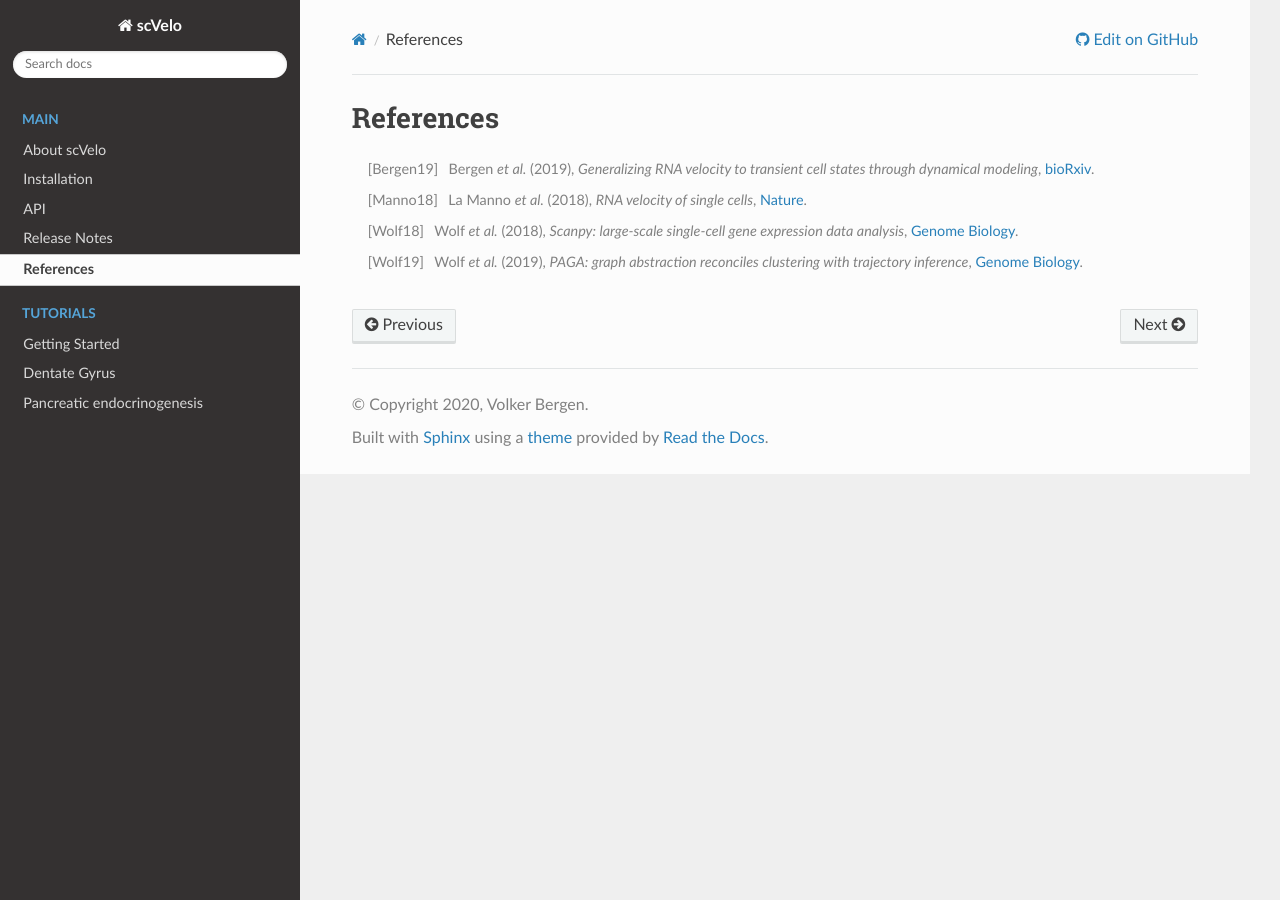
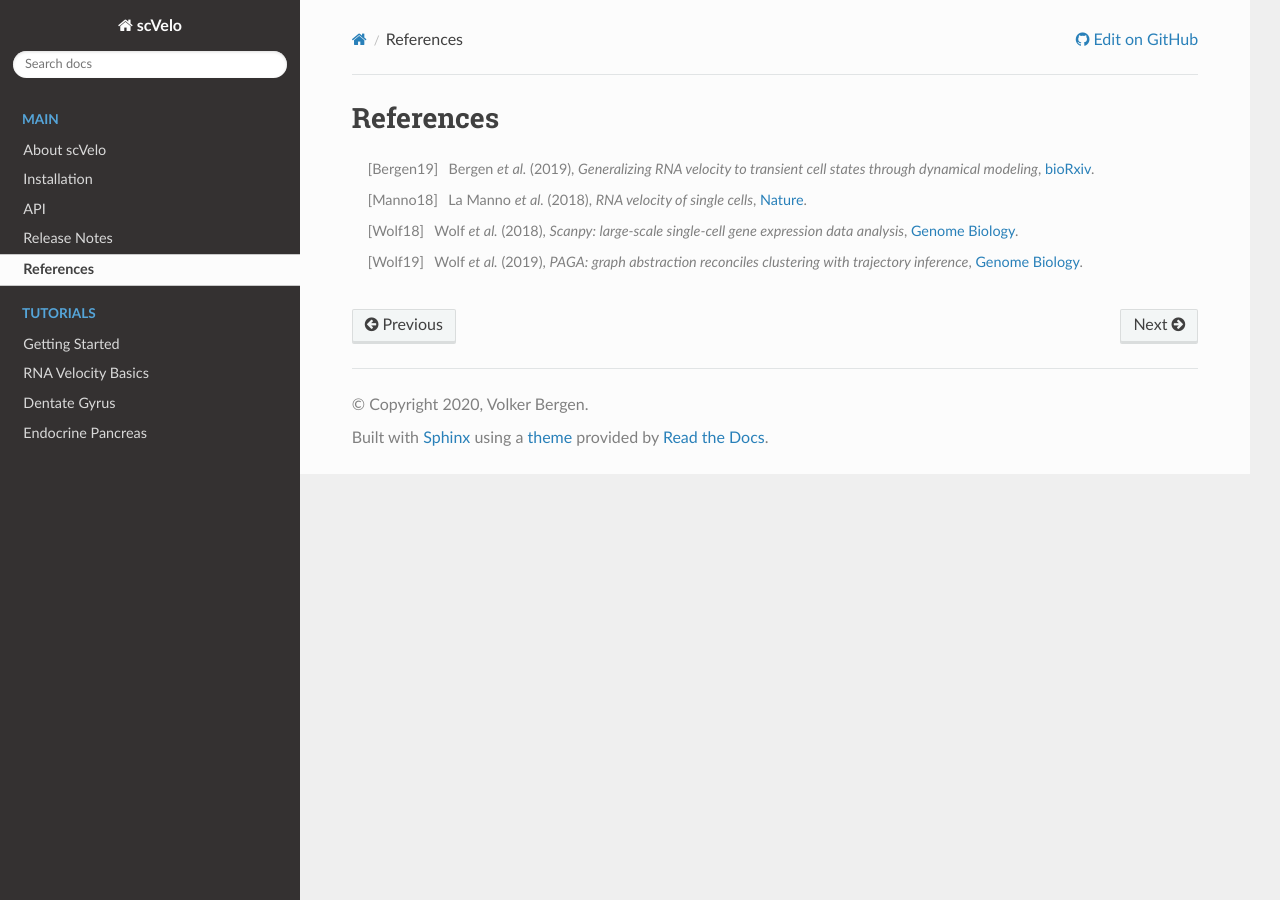
Before and after one commit to theislab/scvelo, a Sphinx documentation site: the page built from docs/source/references.rst, in a window 1280 px wide. Built offline with Sphinx 7.4.7 and the Read the Docs theme 2.0.0, drawn with Linux system fonts in a browser that asks for light colours; the version number could not be read and is left out.

Commit message:
add tutorial 'RNA Velocity Basics'

```diff
--- a/docs/source/index.rst
+++ b/docs/source/index.rst
@@ -55,8 +55,9 @@ Your help to improve scVelo is highly appreciated.
    :hidden:
 
    getting_started
+   RNA Velocity Basics <https://scvelo-notebooks.readthedocs.io/VelocityBasics.html>
    Dentate Gyrus <https://scvelo-notebooks.readthedocs.io/DentateGyrus.html>
-   Pancreatic endocrinogenesis <https://scvelo-notebooks.readthedocs.io/Pancreas.html>
+   Endocrine Pancreas <https://scvelo-notebooks.readthedocs.io/Pancreas.html>
 
 
 .. |PyPI| image:: https://img.shields.io/pypi/v/scvelo.svg
```
